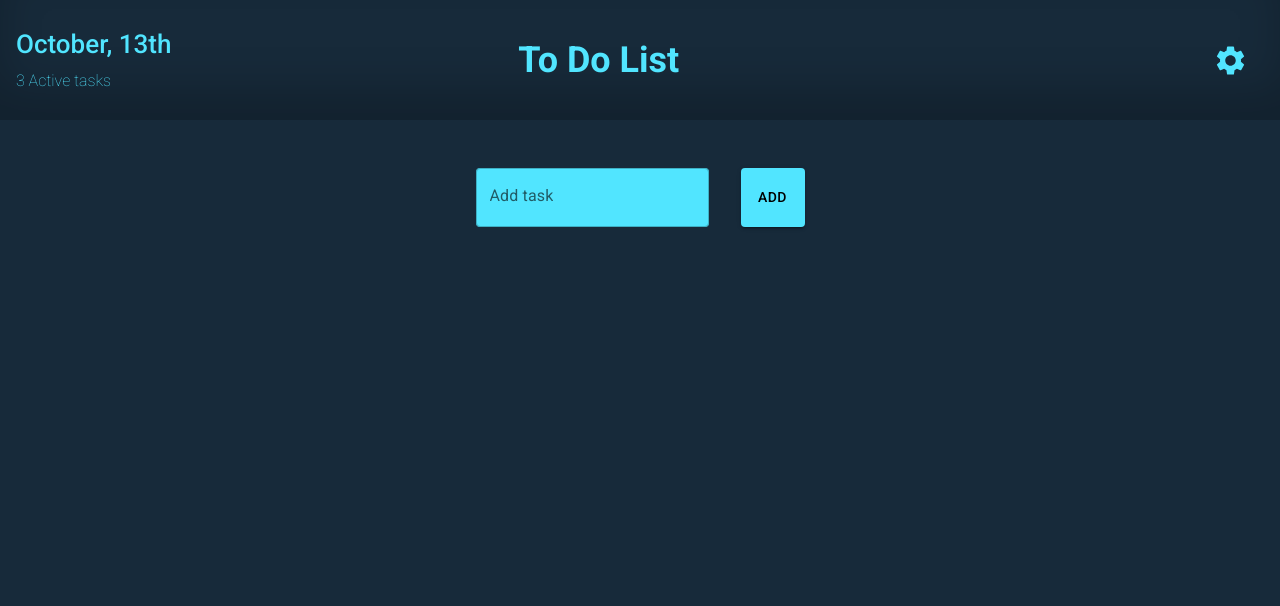
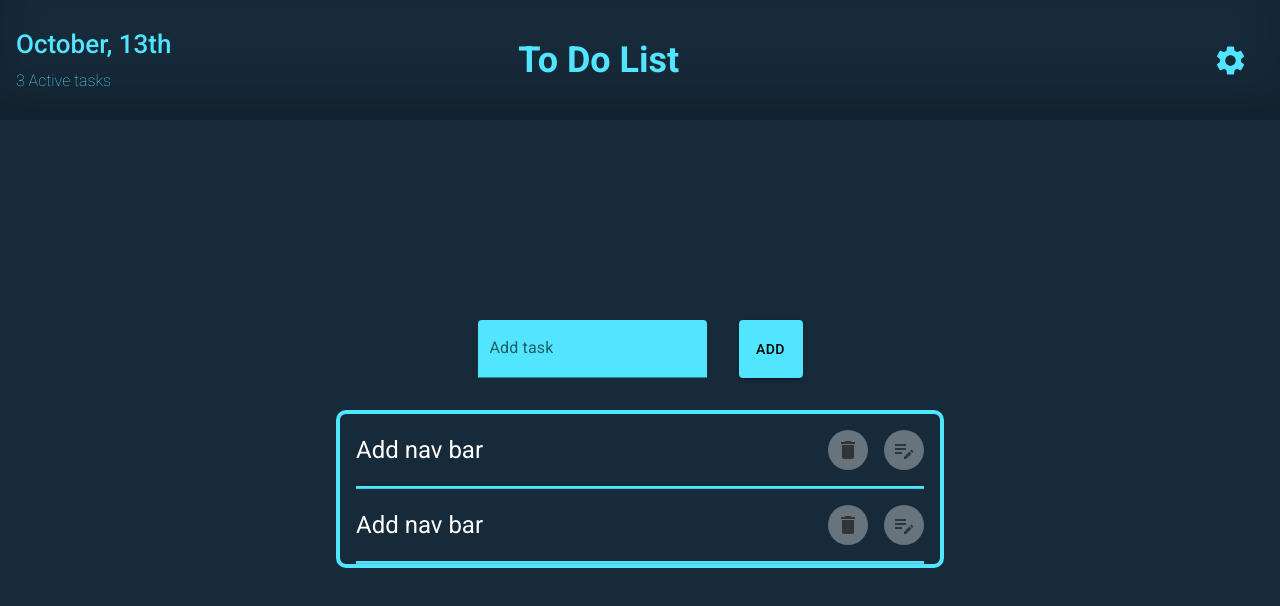
Before and after one commit to GeorginReji/react-todo-app, a React (Vite) app: page / in a window 1280 px wide. Shown: the top 606 px of the page. Built offline with nearby package versions, Linux system fonts and the light colour scheme.

Commit message:
task list table designed

```diff
--- a/src/components/AddTask.scss
+++ b/src/components/AddTask.scss
@@ -3,7 +3,6 @@
     gap: 2rem;
     justify-content: center;
     width: 100%;
-    padding-top: 3rem;
     .btn-add {
         background-color: $bg-light;
         color: $text-dark;
--- a/src/components/AddTask.tsx
+++ b/src/components/AddTask.tsx
@@ -24,21 +24,23 @@ const AddTask: FC = () => {
             };
 
             setTasksList([...tasksList, task]);
-            setTaskInput(''); // Clear input after adding task
+            setTaskInput('');
         }
     }
     return (
         <div className="add-task">
             <TextField
               label="Add task"
-              variant="outlined"
+              variant="filled"
               sx={{
-                '& .MuiOutlinedInput-root': {
+                '& .MuiFilledInput-root': {
                   backgroundColor: '#51E5FF',
                   fontSize: '18px',
                   fontWeight: '400',
+                  '&:hover': {
+                    backgroundColor: '#51E5FF',
+                  },
                 },
-
               }}
               value={taskInput}
               onChange={handleChange}
--- /dev/null
+++ b/src/components/TaskList.tsx
@@ -0,0 +1,66 @@
+import React from 'react'
+// import { TodoItem } from '@/types/model'
+import { Box, Divider, IconButton, Typography } from '@mui/material'
+import DeleteIcon from '@mui/icons-material/Delete';
+import EditNoteIcon from '@mui/icons-material/EditNote';
+
+const TaskList: React.FC = () => {
+    return (
+        <Box
+        my={4}
+        width={600}
+        sx={{ border: '4px solid', borderColor: '#51E5FF', borderRadius: '10px' }}
+      >
+        <Box
+          display="flex"
+          alignItems="center"
+          justifyContent="space-between"
+          p={2}
+        >
+            <Typography variant='h5' color={'white'}>
+              Add nav bar
+            </Typography>
+          <Box
+            display="flex"
+            gap="1rem"
+            width="30%"
+            justifyContent="flex-end"
+          >
+            <IconButton style={{ backgroundColor: '#67737D' }}>
+              <DeleteIcon fontSize='medium' />
+            </IconButton>
+            <IconButton style={{ backgroundColor: '#67737D' }}>
+              <EditNoteIcon fontSize='medium' />
+            </IconButton>
+          </Box>
+        </Box>
+        <Divider variant="middle" sx={{ height: 2 }} color="#51E5FF" />
+         <Box
+          display="flex"
+          alignItems="center"
+          justifyContent="space-between"
+          p={2}
+        >
+            <Typography variant='h5' color={'white'}>
+              Add nav bar
+            </Typography>
+          <Box
+            display="flex"
+            gap="1rem"
+            width="30%"
+            justifyContent="flex-end"
+          >
+            <IconButton style={{ backgroundColor: '#67737D' }}>
+              <DeleteIcon fontSize='medium' />
+            </IconButton>
+            <IconButton style={{ backgroundColor: '#67737D' }}>
+              <EditNoteIcon fontSize='medium' />
+            </IconButton>
+          </Box>
+        </Box>
+        <Divider variant="middle" sx={{ height: 2 }} color="#51E5FF" />
+      </Box>
+    )
+}
+
+export default TaskList
--- a/src/pages/AppLayout.scss
+++ b/src/pages/AppLayout.scss
@@ -1,4 +1,8 @@
 .todo-container {
     height: 85vh;
     background-color: $bg-dark;
+    display: flex;
+    justify-content: center;
+    flex-direction: column;
+    align-items: center;
 }
--- a/src/pages/AppLayout.tsx
+++ b/src/pages/AppLayout.tsx
@@ -1,6 +1,7 @@
 import { FC, JSX } from "react"
 import NavBar from '@/components/NavBar'
 import AddTask from '@/components/AddTask'
+import TaskList from "@/components/TaskList"
 import '@/pages/AppLayout.scss'
 
 const AppLayout: FC = (): JSX.Element => {
@@ -9,6 +10,7 @@ const AppLayout: FC = (): JSX.Element => {
             <NavBar />
             <div className="todo-container">
                 <AddTask />
+                <TaskList />
             </div>
         </div>
     )
```
Also changed, not shown: src/components/TodoList.tsx (deleted, +0 -21 lines), src/pages/TodoApp.tsx (deleted, +0 -43 lines), src/components/TaskList.scss (added), src/components/TodoList.css (deleted).
